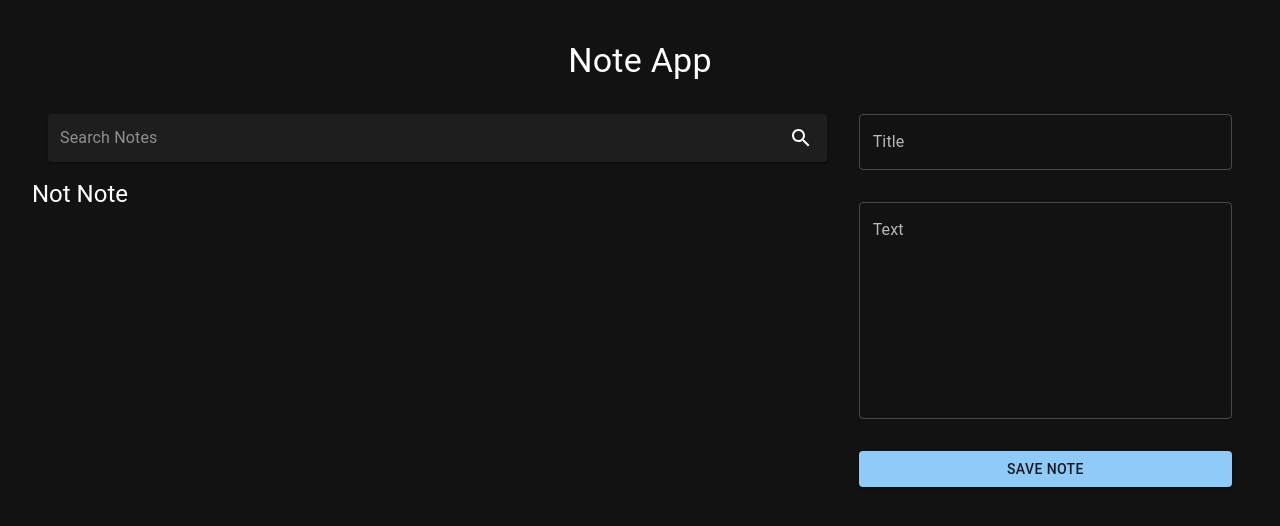
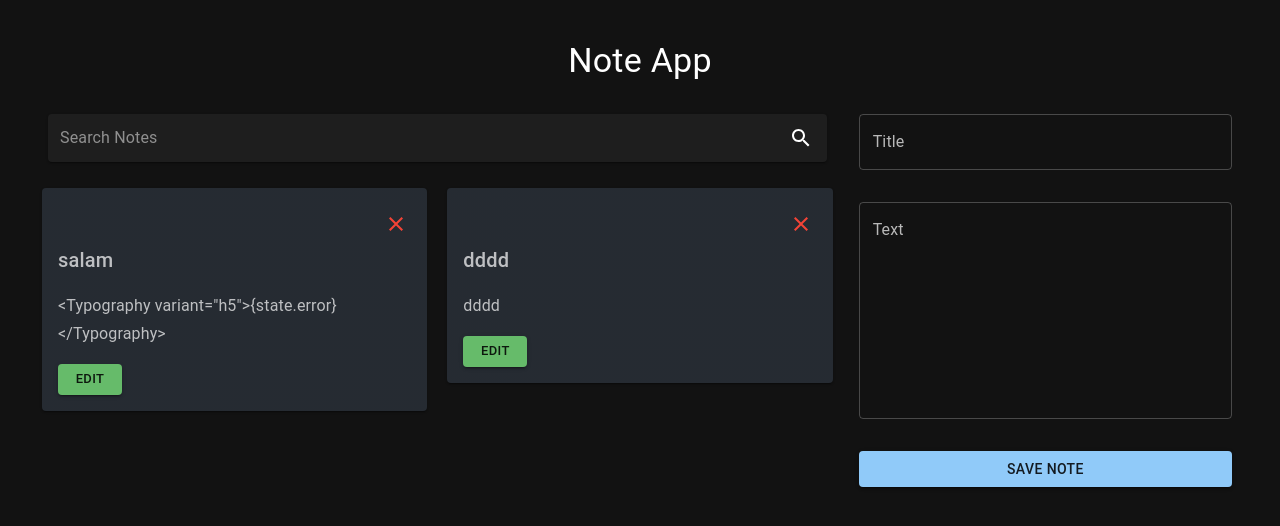
Before and after one commit to megha705/Note-app-redux-tooklit, a React (Create React App) app: page / in a window 1280 px wide. Shown: the top 526 px of the page. Built offline with nearby package versions, Linux system fonts and the light colour scheme; data requests are answered from the project's data file.

Commit message:
Create Skelton Component and Handel Logic

```diff
--- a/db.json
+++ b/db.json
@@ -1,3 +1,14 @@
 {
-  "notes": []
+  "notes": [
+    {
+      "id": 1659852967789,
+      "title": "salam",
+      "text": "<Typography variant=\"h5\">{state.error}</Typography>"
+    },
+    {
+      "id": 1659852973058,
+      "title": "dddd",
+      "text": "dddd"
+    }
+  ]
 }
--- a/src/components/Notes.jsx
+++ b/src/components/Notes.jsx
@@ -3,6 +3,7 @@ import { Grid, Typography } from "@mui/material";
 import NoteItem from "./NoteItem";
 import { useSelector, useDispatch } from "react-redux";
 import { getNotes } from "../feature/noteSlice";
+import Skelton from "./Skelton";
 
 function Notes() {
   const state = useSelector((state) => state.note);
@@ -18,13 +19,11 @@ function Notes() {
       rowSpacing={1}
       style={{ overflowY: "auto", maxHeight: "450px", marginTop: "16px" }}
     >
-      {state.loading && <Typography variant="h5">Loading...</Typography>}
       {state.error && <Typography variant="h5">{state.error}</Typography>}
-      {state.notes.length ? (
-        state.notes.map((note) => <NoteItem key={note.id} {...note} />)
-      ) : (
-        <Typography variant="h5">Not Note</Typography>
-      )}
+      {state.loading && <Skelton />}
+      {!state.loading && state.notes.length
+        ? state.notes.map((note) => <NoteItem key={note.id} {...note} />)
+        : null}
     </Grid>
   );
 }
--- a/src/components/SearchBar.jsx
+++ b/src/components/SearchBar.jsx
@@ -5,14 +5,13 @@ import IconButton from "@mui/material/IconButton";
 import SearchIcon from "@mui/icons-material/Search";
 import CloseIcon from "@mui/icons-material/Close";
 import { Grid } from "@mui/material";
-import { useDispatch, useSelector } from "react-redux";
+import { useDispatch } from "react-redux";
 import { findNoteByTitle, getNotes } from "../feature/noteSlice";
 
 function SearchBar() {
   const [searchText, setSearchText] = useState("");
   const [isSearched, setIsSearched] = useState(false);
   const dispatch = useDispatch();
-  const state = useSelector((state) => state.note);
 
   const searchChangeHandler = (e) => {
     setSearchText(e.target.value);
--- /dev/null
+++ b/src/components/Skelton.jsx
@@ -0,0 +1,40 @@
+import React from "react";
+import { Grid, Skeleton } from "@mui/material";
+import { styled } from "@mui/material/styles";
+import Paper from "@mui/material/Paper";
+
+function Skelton() {
+  const Item = styled(Paper)(({ theme }) => ({
+    backgroundColor: theme.palette.mode === "dark" ? "#1A2027" : "#fff",
+    ...theme.typography.body2,
+    padding: theme.spacing(2),
+    color: theme.palette.text.secondary,
+  }));
+
+  return (
+    <>
+      <Grid item xs={12} md={6} style={{ padding: "10px" }}>
+        <Item>
+          <Skeleton variant="rectangular" height={118} />
+        </Item>
+      </Grid>
+      <Grid item xs={12} md={6} style={{ padding: "10px" }}>
+        <Item>
+          <Skeleton variant="rectangular" height={118} />
+        </Item>
+      </Grid>
+      <Grid item xs={12} md={6} style={{ padding: "10px" }}>
+        <Item>
+          <Skeleton variant="rectangular" height={118} />
+        </Item>
+      </Grid>
+      <Grid item xs={12} md={6} style={{ padding: "10px" }}>
+        <Item>
+          <Skeleton variant="rectangular" height={118} />
+        </Item>
+      </Grid>
+    </>
+  );
+}
+
+export default Skelton;
```
